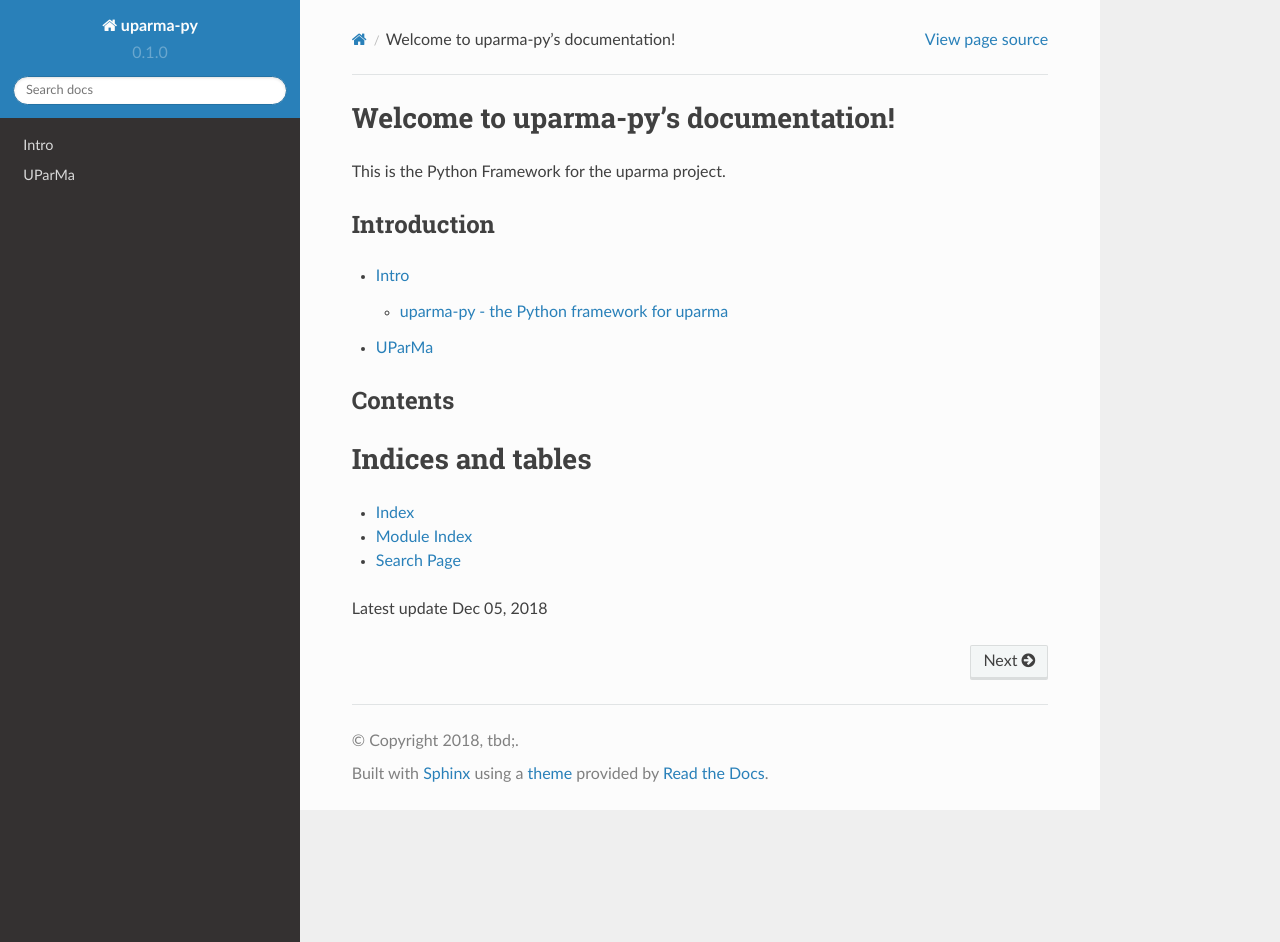
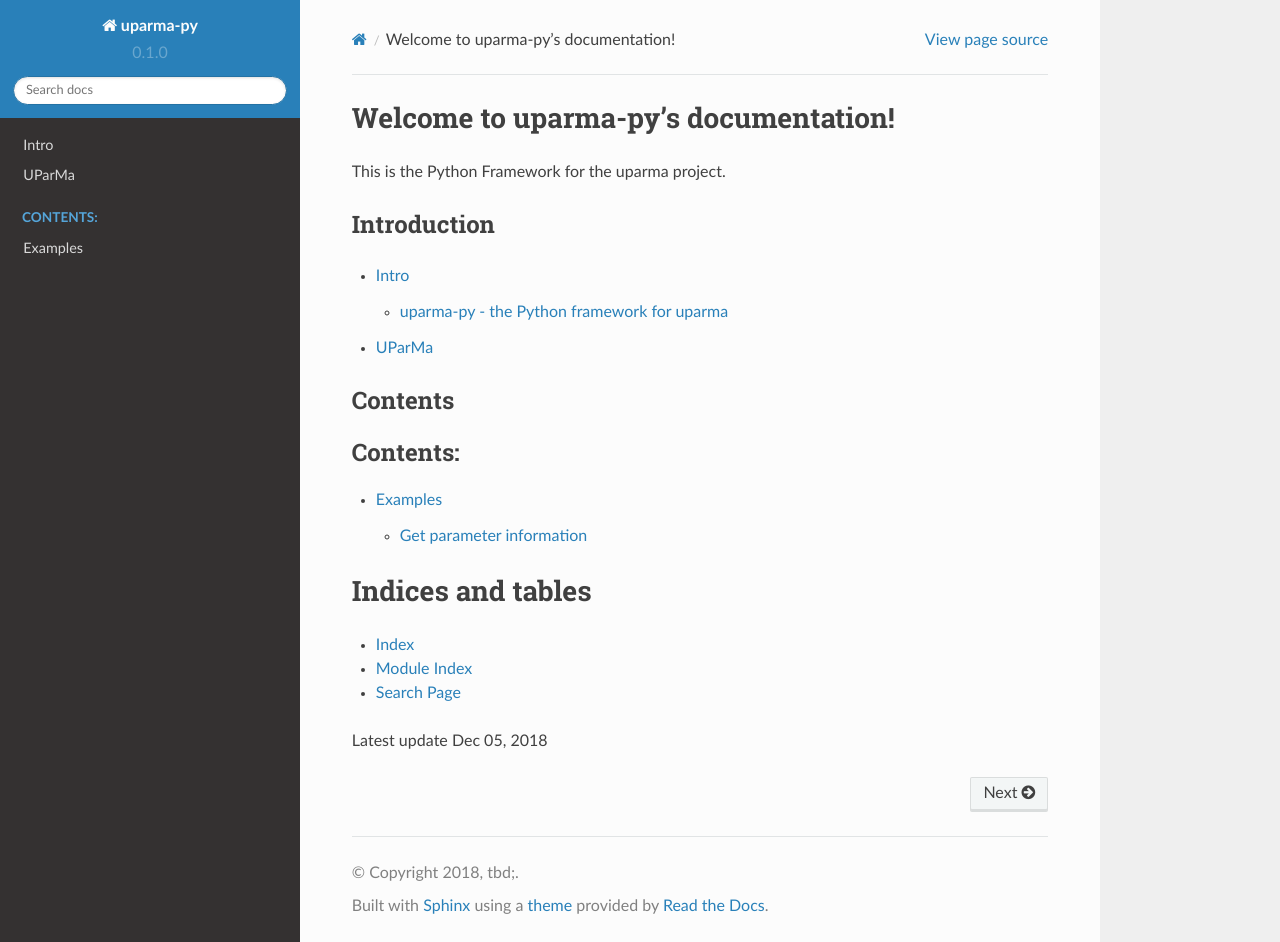
Before and after one commit to uparma/uparma-py, a Sphinx documentation site: the page built from docs/source/index.rst, in a window 1280 px wide and 942 px high. Built offline with Sphinx 7.4.7 and the Read the Docs theme 2.0.0, drawn with Linux system fonts in a browser that asks for light colours.

Commit message:
Updated docu

```diff
--- /dev/null
+++ b/docs/source/examples.rst
@@ -0,0 +1,12 @@
+
+.. examples:
+
+.. default-domain:: py
+
+Examples
+########
+
+Get parameter information
+-------------------------
+
+.. autofunction:: get_param_info.main
--- a/docs/source/index.rst
+++ b/docs/source/index.rst
@@ -26,7 +26,7 @@
    :maxdepth: 2
    :caption: Contents:
 
-
+   examples
 
 Indices and tables
 ==================
--- a/docs/source/uparma.rst
+++ b/docs/source/uparma.rst
@@ -1,5 +1,5 @@
 
-.. unimod_mapper:
+.. uparma:
 
 .. default-domain:: py
 
```
